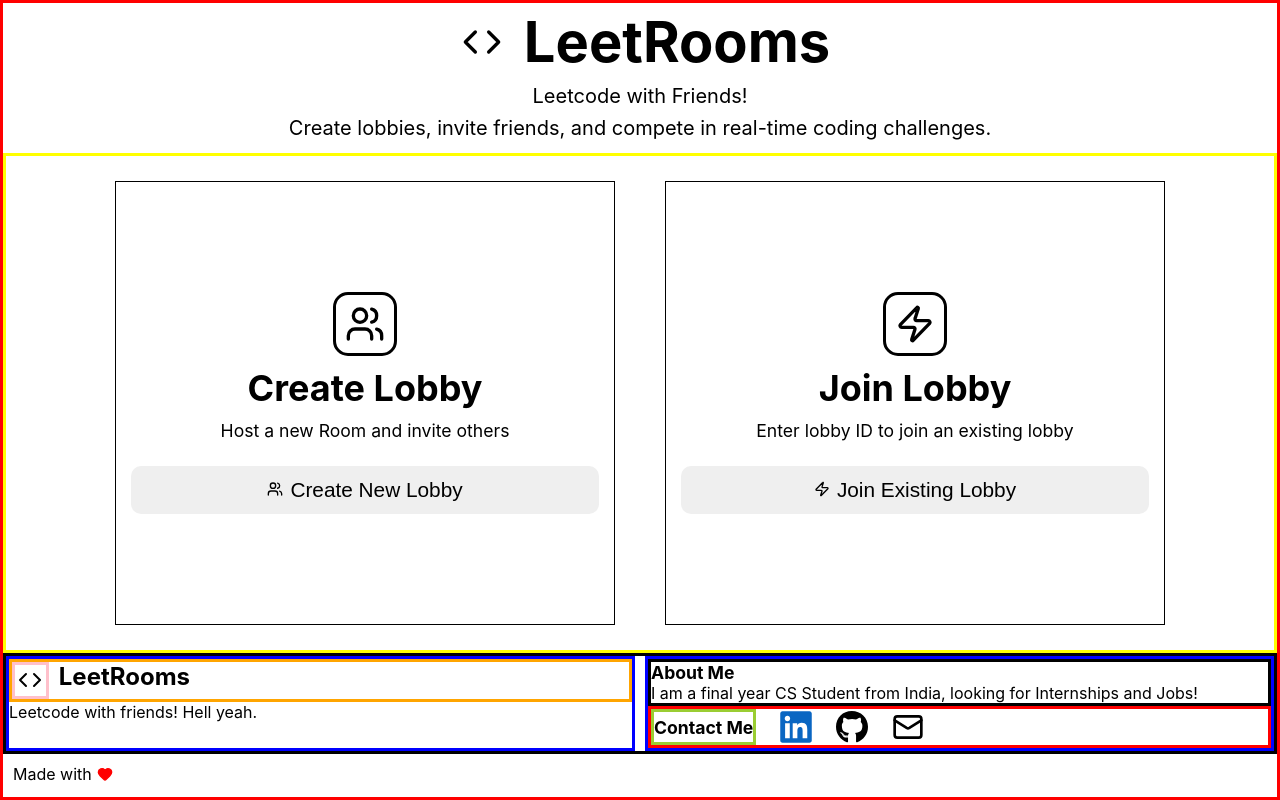
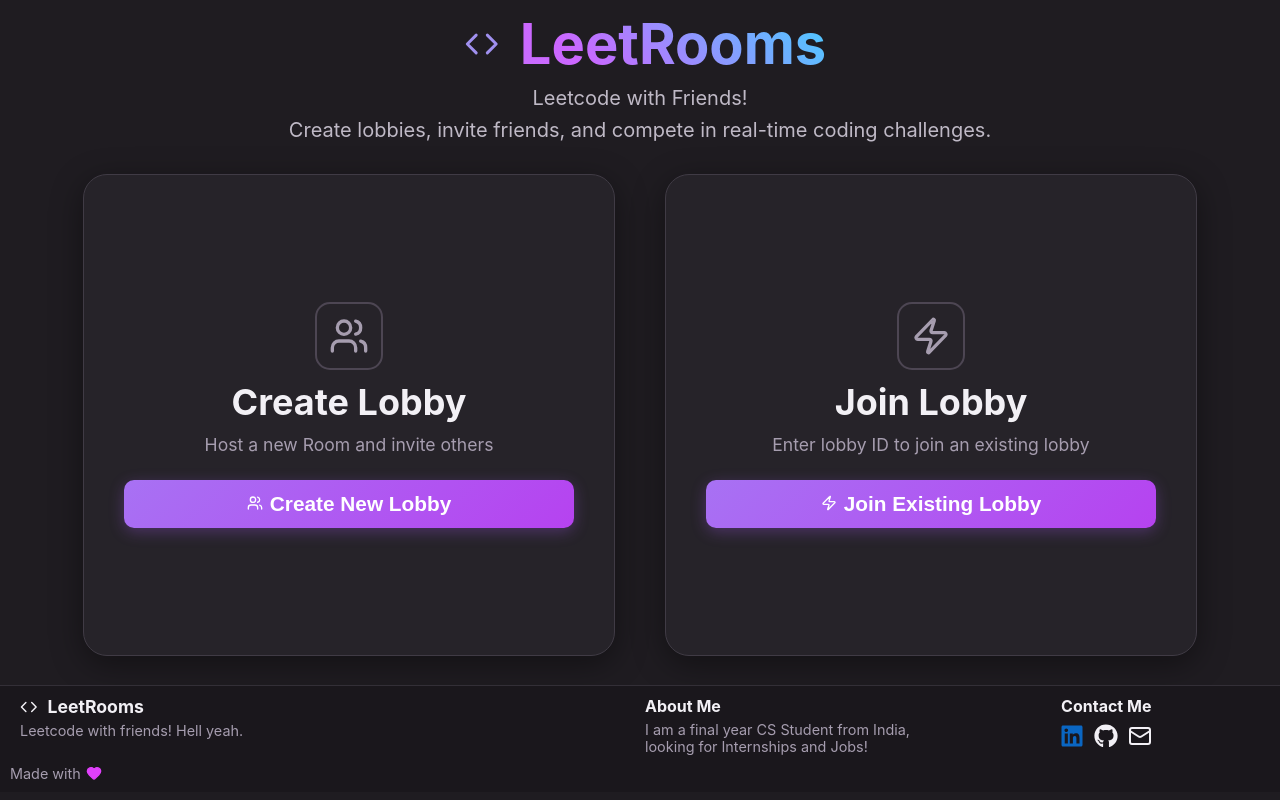
Before and after one commit to BhuvanKaul/LeetcodeRooms, a React (Vite) app in the folder leetcodeRooms/: page / in a window 1280 px wide. Built offline with nearby package versions, Linux system fonts and the light colour scheme.

Commit message:
styling for landing page

```diff
--- a/leetcodeRooms/src/CreateCard/createCard.module.css
+++ b/leetcodeRooms/src/CreateCard/createCard.module.css
@@ -2,8 +2,6 @@
     display: flex;
     flex-direction: column;
     flex: 1;
-    border: black solid;
-    border-width: 1px;
     padding: 15px;
     margin: 25px;
     justify-content: center;
@@ -11,31 +9,55 @@
     height: 90%;
     max-width: 500px;
     max-height: 500px;
+    border-radius: 1.5rem;
+    background-color: hsl(270, 8%, 15%);
+    border: 1px solid hsl(270, 8%, 25%);
+    box-shadow: 0 8px 32px rgba(0, 0, 0, 0.4);
+    transition: transform 0.4s cubic-bezier(0.25, 0.8, 0.25, 1),
+                box-shadow 0.4s cubic-bezier(0.25, 0.8, 0.25, 1);
+}
+.createCard:hover{
+    transform: scale(1.05);
+    box-shadow: 0 12px 40px rgba(0, 0, 0, 0.5);
 }
 
 .createCard h1{
     font-size: 2.25rem;
     text-align: center;
     margin-bottom: 10px;
+    color: hsl(270, 20%, 95%);
 }
 .createCard p{
     font-size: 1.1rem;
     text-align: center;
     margin-bottom: 25px;
+    color: hsl(270, 10%, 65%);
 }
 .createCard button{
+    font-weight: 600;
     border:none;
     font-size: 1.3rem;
-    width: 100%;
+    width: 90%;
     height: 3rem;
     border-radius: 10px;
-    align-self: flex-end;
+    align-self: center;
     cursor: pointer;
+    color: white;
+    background: linear-gradient(135deg, hsl(265, 85%, 70%), hsl(280, 85%, 60%));
+    box-shadow: 0 4px 15px hsla(270, 85%, 65%, 0.3);
+    transition: all 0.3s ease-out;
+}
+.createCard button:hover{
+    transform: translateY(-2px);
+    box-shadow: 0 6px 20px hsla(270, 85%, 65%, 0.4);
+}
+.createCard button:active {
+    transform: translateY(0);
+    box-shadow: 0 2px 10px hsla(270, 85%, 65%, 0.2);
 }
 
-
 .logoContainer{
-    border: black solid;
+    border: 2px solid hsl(270, 8%, 30%);
     width: 4rem;
     height: 4rem;
     display: flex;
@@ -48,6 +70,7 @@
 .logo{
     width: 2.5rem;
     height: 2.5rem;
+    color: hsl(270, 10%, 65%);
 }
 .buttonLogo{
     width:1rem;
--- a/leetcodeRooms/src/Footer/footer.jsx
+++ b/leetcodeRooms/src/Footer/footer.jsx
@@ -24,6 +24,7 @@ function Footer(){
                 <div className={styles.contactMeContainer}>
                     <div className={styles.contactMeText}>Contact Me</div>
 
+                    <div className={styles.contactMeIcons}>
                         <a href="https://www.linkedin.com/in/bhuvan-kaul-4609bb259/" target="_blank" rel="noopener noreferrer">
                             <FaLinkedin className={styles.linkedinLogo}/>
                         </a>
@@ -33,7 +34,7 @@ function Footer(){
                         <a href="mailto:bhuvan.kaul9@gmail.com">
                             <Mail className={styles.gmailLogo}/>
                         </a>
-
+                    </div>
                 </div>
             </div>
         </div>
--- a/leetcodeRooms/src/Footer/footer.module.css
+++ b/leetcodeRooms/src/Footer/footer.module.css
@@ -5,61 +5,74 @@ a:visited{
     color:inherit;
 }
 .footerContainer{
-    border: black solid;
     display: flex;
     gap:10px;
+    padding: 10px 20px 0px 20px;
+    margin-top: 20px;
+    background-color: hsl(270, 8%, 10%);
+    border-top: 1px solid hsl(270, 8%, 20%);
+    width: 100%;
+    box-sizing: border-box;
 }
 
 .aboutLeetRoomsContainer{
     display: flex;
     flex-direction: column;
     flex:1;
-    border:blue solid;
+    gap: 0.3rem;
 }
 .aboutLeetRoomsContainer p {
-    font-size: 1rem;
+    font-size: 0.9rem;
+    color: hsl(270, 10%, 65%);
 }
 .aboutLeetRoomsHeading{
     display: flex;
-    border: orange solid;
+    align-items: center;
 }
 .aboutLeetRoomsHeading h2{
-    font-size: 1.5rem;
+    font-size: 1.1rem;
 }
 .aboutMeContactMeContainer{
     display: flex;
-    flex-direction: column;
-    border: blue solid;
     flex:1;
 }
 .aboutMeContainer{
-    border: black solid;
     flex: 1;
 }
 .aboutMeContainer p{
-    font-size: 1rem;
+    margin-top: 0.3rem;
+    font-size: 0.9rem;
+    color: hsl(270, 10%, 65%);
 }
 .aboutMeContainer h3{
-    font-size: 1.1rem;
+    font-size: 1rem;
 }
 
 .contactMeContainer{
     display: flex;
-    border: red solid;
     flex: 1;
-    gap:1.5rem;
+    flex-direction: column;
+    gap: 0.5rem;
+}
+.contactMeIcons{
+    display: flex;
+    gap: 10px;
+    justify-content: center;
 }
 .contactMeText{
     display: flex;
-    font-size: 1.1rem;
+    font-size: 1rem;
     font-weight: bold;
     justify-content: center;
     align-items: center;
-    border: yellowgreen solid;
 }
 .linkedinLogo, .gmailLogo, .githubLogo{
-    height: 100%;
-    width: 2rem;
+    height: 1.5rem;
+    width: 1.5rem;
+    cursor: pointer;
+}
+.linkedinLogo:hover, .gmailLogo:hover, .githubLogo:hover {
+    opacity: 0.7;
 }
 .linkedinLogo{
     color: #0a66c2;
@@ -68,14 +81,20 @@ a:visited{
     display: flex;
     justify-content: center;
     align-items: center;
-    border: pink solid;
     margin-right: 10px;
-    width: 2.3rem;
-    height: 2.3rem;
+    width: 1.1rem;
+    height: 1.1rem;
 }
 
-@media screen and (max-width:650px){
+@media screen and (max-width:768px){
     .footerContainer{
         flex-direction: column;
     }
+    .aboutMeContactMeContainer{
+        flex-direction: column;
+        align-items: flex-start;
+    }
+    .contactMeText{
+        justify-content: flex-start;
+    }
 }
--- a/leetcodeRooms/src/Header/header.jsx
+++ b/leetcodeRooms/src/Header/header.jsx
@@ -1,4 +1,4 @@
-import {Code} from 'lucide-react';
+import { ChevronLeft, ChevronRight } from 'lucide-react';
 import styles from './header.module.css'
 
 function Header() {
@@ -6,7 +6,8 @@ function Header() {
         <div className={styles.headerContainer}>
             <div className={styles.heading}>
                 <div className={styles.logoContainer}>
-                    <Code className={styles.codeLogo}/>
+                    <ChevronLeft className={`${styles.codeLogo} ${styles.chevronLeft}`} />
+                    <ChevronRight className={`${styles.codeLogo} ${styles.chevronRight}`} />
                 </div>
                 <h1 className={styles.websiteName}>LeetRooms</h1>
             </div>
--- a/leetcodeRooms/src/Header/header.module.css
+++ b/leetcodeRooms/src/Header/header.module.css
@@ -1,5 +1,5 @@
 .headerContainer{
-    padding: 10px;
+    padding: 5px 0px 10px 0px;
     display: flex;
     flex-direction: column;
     justify-content: center;
@@ -10,6 +10,7 @@
     font-size: 1.25rem;
     text-align: center;
     margin-bottom: 0.5rem;
+    color: hsl(270, 10%, 75%);
 }
 
 .heading{
@@ -19,23 +20,60 @@
     margin-bottom: 0.5rem;
 }
 
-.websiteName{
+.websiteName {
     font-size: 3.5rem;
+    background: linear-gradient(
+        45deg,
+        hsl(265, 90%, 75%),
+        hsl(280, 100%, 70%),
+        hsl(190, 100%, 60%) /* Added a third color for more variety */
+    );
+    -webkit-background-clip: text;
+    -webkit-text-fill-color: transparent;
+    background-clip: text;
+    color: transparent;
+    background-size: 200% auto;
+    animation: gradientShift 4s ease-in-out infinite;
+}
+
+/* Keyframes to shift the background position */
+@keyframes gradientShift {
+    0% {
+        background-position: 0% 50%;
+    }
+    50% {
+        background-position: 100% 50%;
+    }
+    100% {
+        background-position: 0% 50%;
+    }
 }
 
 .logoContainer{
     display: flex;
     justify-content: center;
     align-items: center;
-    width:4rem;
-    height: 4rem;
+    width: 3.5rem;
+    height: 3.5rem;
     margin-right: 10px;
-    border-radius: 15px;
+}
+.chevronLeft {
+    margin-right: -15px;
+}
+
+@keyframes iconColorChange {
+    0% { color: hsl(280, 100%, 70%); }
+    25% { color: hsl(310, 100%, 65%); }
+    50% { color: hsl(190, 100%, 60%); }
+    75% { color: hsl(260, 100%, 65%); }
+    100% { color: hsl(280, 100%, 70%); }
 }
 
 .codeLogo{
     width: 2.5rem;
     height: 2.5rem;
+    color: hsl(265, 90%, 75%);
+    animation: iconColorChange 4s ease-in-out infinite;
 }
 
 @media screen and (max-width: 800px) {
@@ -53,4 +91,7 @@
         width: 1.5rem;
         height: 1.5rem;
     }
+    .chevronLeft {
+        margin-right: -10px;
+    }
 }
--- a/leetcodeRooms/src/JoinCard/joinCard.module.css
+++ b/leetcodeRooms/src/JoinCard/joinCard.module.css
@@ -2,8 +2,6 @@
     display: flex;
     flex-direction: column;
     flex: 1;
-    border: black solid;
-    border-width: 1px;
     padding: 15px;
     margin: 25px;
     justify-content: center;
@@ -11,41 +9,67 @@
     height: 90%;
     max-width: 500px;
     max-height: 500px;
+    border-radius: 1.5rem;
+    background-color: hsl(270, 8%, 15%);
+    border: 1px solid hsl(270, 8%, 25%);
+    box-shadow: 0 8px 32px rgba(0, 0, 0, 0.4);
+    transition: transform 0.4s cubic-bezier(0.25, 0.8, 0.25, 1),
+                box-shadow 0.4s cubic-bezier(0.25, 0.8, 0.25, 1);
+}
+.joinCard:hover {
+    transform: scale(1.05);
+    box-shadow: 0 12px 40px rgba(0, 0, 0, 0.5);
 }
 
 .joinCard h1{
     font-size: 2.25rem;
     text-align: center;
     margin-bottom: 10px;
+    color: hsl(270, 20%, 95%);
 }
 .joinCard p{
     font-size: 1.1rem;
     text-align: center;
     margin-bottom: 25px;
+    color: hsl(270, 10%, 65%);
 }
 .joinCard button{
     font-size: 1.3rem;
-    width: 100%;
+    font-weight: 600;
+    width: 90%;
     height: 3rem;
     border: none;
     border-radius: 10px;
+    cursor: pointer;
+    color: white;
+    background: linear-gradient(135deg, hsl(265, 85%, 70%), hsl(280, 85%, 60%));
+    box-shadow: 0 4px 15px hsla(270, 85%, 65%, 0.3);
+    transition: all 0.3s ease-out;
+}
+.joinCard button:hover{
+    transform: translateY(-2px);
+    box-shadow: 0 6px 20px hsla(270, 85%, 65%, 0.4);
+}
+.joinCard button:active {
+    transform: translateY(0);
+    box-shadow: 0 2px 10px hsla(270, 85%, 65%, 0.2);
 }
 
-
 .logoContainer{
-    border: black solid;
     width: 4rem;
     height: 4rem;
     display: flex;
     justify-content: center;
     align-items: center;
     border-radius: 15px;
-    margin-bottom: 10px
+    margin-bottom: 10px;
+    border: 2px solid hsl(270, 8%, 30%);
 }
 
 .logo{
     width: 2.5rem;
     height: 2.5rem;
+    color: hsl(270, 10%, 65%);
 }
 .buttonLogo{
     width:1rem;
--- a/leetcodeRooms/src/index.css
+++ b/leetcodeRooms/src/index.css
@@ -1,19 +1,26 @@
 * {
     margin: 0;
     padding: 0;
-    box-sizing: border-box;
+}
+
+p, h1, h2, h3, h4, h5, h6 {
+  cursor: default;
 }
 
 body{
     font-family: -apple-system, BlinkMacSystemFont, 'Segoe UI', Roboto, sans-serif;
+    background-color: hsl(270, 8%, 12%);
+    color: hsl(270, 20%, 95%);
 }
 .finale{
+    background-color: hsl(270, 8%, 10%);
     display: flex;
     padding: 10px;
-    gap: 5px
+    gap: 5px;
 }
 .finale p{
-    font-size: 1rem;
+    font-size: 0.9rem;
+    color: hsl(270, 10%, 65%);;
 }
 .heartContainer{
     display: flex;
@@ -21,7 +28,7 @@ body{
     align-items: center;
 }
 .heart{
-    color:red;
+    color:#e040fb;
     fill: currentColor;
     height: 1rem;
     width: 1rem;
@@ -29,12 +36,10 @@ body{
 .main-container{
     display: flex;
     flex-direction: column;
-    border: red solid;
     min-height: 100vh;
 }
 
 .createJoinCardsContainer{
-    border: yellow solid;
     display: flex;
     justify-content: center;
     align-items: center;
@@ -47,11 +52,11 @@ body{
     top: 20px;
     left: 50%;
     transform: translateX(-50%);
-    background-color: hsl(0, 70%, 40%);
+    background: linear-gradient(135deg, hsl(0, 80%, 60%), hsl(0, 90%, 50%));;
     color: white;
     padding: 15px 30px;
-    border-radius: 5px;
-    box-shadow: 0 4px 6px rgba(0, 0, 0, 0.2);
+    border-radius: 8px;
+    box-shadow: 0 5px 15px rgba(220, 50, 50, 0.3);
     font-weight: 500;
     text-align: center;
     z-index: 4;
@@ -66,7 +71,7 @@ body{
 }
 
 @keyframes fadeOut {
-    0% { opacity: 1; }
-    90% { opacity: 1; }
-    100% { opacity: 0; }
+    0% { opacity: 1; transform: translateX(-50%) translateY(0); }
+    85% { opacity: 1; transform: translateX(-50%) translateY(0); }
+    100% { opacity: 0; transform: translateX(-50%) translateY(-20px); }
 }
```
Lines whose indentation alone changed are shown as unchanged.
